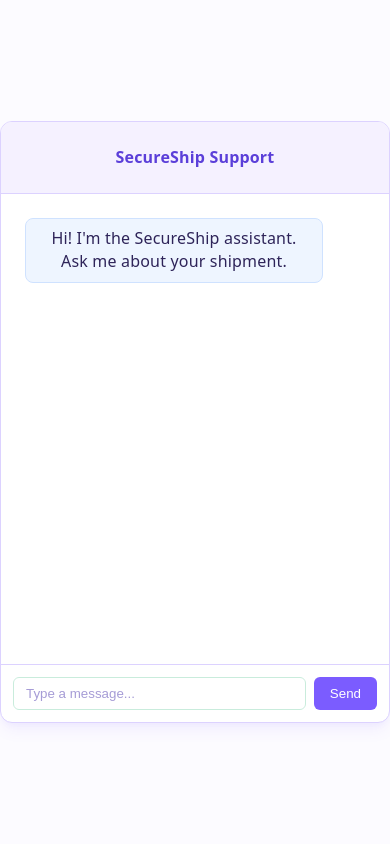
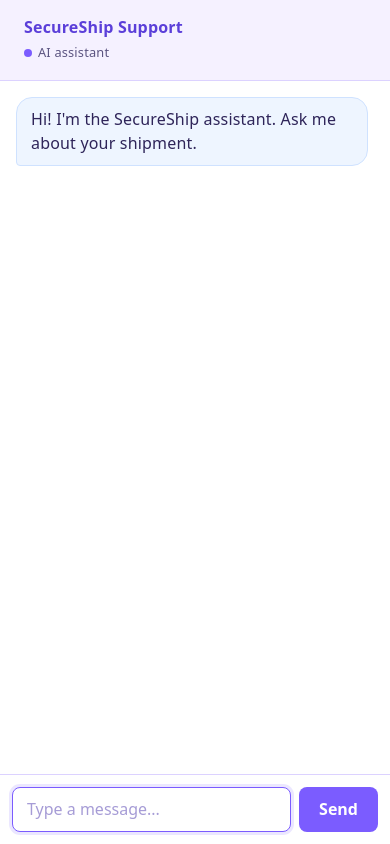
Before and after one commit to andjared/ai-secure-ship, a React (Vite) app in the folder frontend/: page / in a window 390 px wide. Built offline with nearby package versions, Linux system fonts and the light colour scheme.

Commit message:
update UI

```diff
--- a/frontend/src/App.css
+++ b/frontend/src/App.css
@@ -1,5 +1,5 @@
 .app {
-  min-height: 100vh;
+  min-height: 100svh;
   display: flex;
   align-items: center;
   justify-content: center;
--- a/frontend/src/components/AdminGate/AdminGate.css
+++ b/frontend/src/components/AdminGate/AdminGate.css
@@ -1,5 +1,6 @@
 .admin-gate {
   padding: 40px 24px;
+  text-align: center;
 }
 
 .admin-gate__title {
@@ -12,6 +13,7 @@
   margin: 0;
   padding: 40px 24px;
   color: var(--text);
+  text-align: center;
 }
 
 .admin-gate__error {
--- a/frontend/src/components/ChatWindow/ChatWindow.css
+++ b/frontend/src/components/ChatWindow/ChatWindow.css
@@ -1,9 +1,10 @@
 .chat-window {
   display: flex;
   flex-direction: column;
-  width: min(760px, 100%);
-  height: 600px;
-  margin: 40px auto;
+  width: min(680px, 100%);
+  height: min(820px, calc(100svh - 48px));
+  min-height: 420px;
+  margin: 24px auto;
   background: var(--surface);
   border: 1px solid var(--border);
   border-radius: 12px;
@@ -13,9 +14,10 @@
 }
 
 .chat-window__header {
-  padding: 24px;
-  font-weight: 600;
-  color: var(--text-title);
+  display: flex;
+  flex-direction: column;
+  gap: 2px;
+  padding: 16px 24px;
   background: var(--header-bg);
   border-bottom: 1px solid var(--border);
   transition: background-color 0.4s ease;
@@ -24,20 +26,65 @@
   background: var(--header-bg-escalated);
 }
 
+.chat-window__title {
+  font-weight: 600;
+  color: var(--text-title);
+}
+
+.chat-window__status {
+  display: flex;
+  align-items: center;
+  gap: 6px;
+  font-size: 0.8em;
+  color: var(--text);
+}
+.chat-window__status::before {
+  content: "";
+  width: 8px;
+  height: 8px;
+  border-radius: 50%;
+  background: var(--accent);
+}
+.chat-window--escalated .chat-window__status::before {
+  background: #1e7a4c;
+}
+
 .chat-window__messages {
   flex: 1;
   overflow-y: auto;
   padding: 24px;
   display: flex;
   flex-direction: column;
-  gap: 16px;
+  gap: 14px;
 }
 
 .chat-message {
-  padding: 8px 12px;
-  border-radius: 8px;
+  padding: 10px 14px;
+  border-radius: 16px;
   max-width: 80%;
   white-space: pre-wrap;
+  overflow-wrap: anywhere;
+  animation: message-appear 0.2s ease-out;
+}
+/* Consecutive messages from the same sender sit closer together. */
+.chat-message--user + .chat-message--user,
+.chat-message--assistant + .chat-message--assistant,
+.chat-message--human + .chat-message--human {
+  margin-top: -8px;
+}
+
+@keyframes message-appear {
+  from {
+    opacity: 0;
+    transform: translateY(4px);
+  }
+}
+
+.chat-window__shipments {
+  display: flex;
+  flex-direction: column;
+  gap: 8px;
+  margin-top: -6px;
 }
 
 .chat-message--assistant {
@@ -45,6 +92,7 @@
   border: 1px solid var(--bubble-assistant-border);
   color: var(--text-h);
   align-self: flex-start;
+  border-bottom-left-radius: 4px;
 }
 
 .chat-message--human {
@@ -52,6 +100,7 @@
   border: 1px solid var(--bubble-human-border);
   color: var(--text-h);
   align-self: flex-start;
+  border-bottom-left-radius: 4px;
 }
 
 .chat-message--system {
@@ -66,6 +115,7 @@
   background: var(--accent);
   color: white;
   align-self: flex-end;
+  border-bottom-right-radius: 4px;
 }
 
 .chat-message--typing {
@@ -102,6 +152,9 @@
 }
 
 @media (prefers-reduced-motion: reduce) {
+  .chat-message {
+    animation: none;
+  }
   .chat-message--typing span {
     animation: none;
     opacity: 0.7;
@@ -120,11 +173,13 @@
 
 .chat-window__input {
   flex: 1;
-  padding: 8px 12px;
+  min-width: 0;
+  padding: 10px 14px;
+  font: inherit;
   color: var(--text-h);
   background: var(--surface);
-  border: 1px solid var(--border-soft);
-  border-radius: 6px;
+  border: 1px solid var(--border);
+  border-radius: 8px;
 }
 .chat-window__input::placeholder {
   color: var(--text-placeholder);
@@ -136,11 +191,13 @@
 }
 
 .chat-window__send {
-  padding: 8px 16px;
+  padding: 10px 20px;
   border: none;
-  border-radius: 6px;
+  border-radius: 8px;
   background: var(--accent);
   color: white;
+  font: inherit;
+  font-weight: 600;
   cursor: pointer;
 }
 .chat-window__send:hover:not(:disabled) {
@@ -150,3 +207,18 @@
   opacity: 0.6;
   cursor: not-allowed;
 }
+
+@media (max-width: 600px) {
+  .chat-window {
+    height: 100svh;
+    margin: 0;
+    border: none;
+    border-radius: 0;
+  }
+  .chat-window__messages {
+    padding: 16px;
+  }
+  .chat-message {
+    max-width: 90%;
+  }
+}
--- a/frontend/src/components/ChatWindow/ChatWindow.tsx
+++ b/frontend/src/components/ChatWindow/ChatWindow.tsx
@@ -1,4 +1,4 @@
-import { useState } from "react";
+import { Fragment, useEffect, useRef, useState } from "react";
 import type { FormEvent } from "react";
 import "./ChatWindow.css";
 import {
@@ -16,6 +16,12 @@
   role: "user" | "assistant" | "human" | "system";
   content: string;
   shipments?: ShipmentInfo[] | null;
+}
+
+// The model is told to reply in plain text but sometimes still wraps words in
+// asterisks; drop the markers so they are never shown.
+function removeEmphasisMarkers(text: string) {
+  return text.replace(/\*{1,2}([^*\n]+)\*{1,2}/g, "$1");
 }
 
 export function ChatWindow() {
@@ -42,6 +48,20 @@
   const isBusy = isPending || escalation.isPlaying;
   // Who replies: the bot, or "Melany" once the chat has been escalated.
   const replyRole = escalation.isEscalated ? "human" : "assistant";
+
+  const messageList = useRef<HTMLDivElement>(null);
+  const messageInput = useRef<HTMLInputElement>(null);
+
+  // Keep the newest message (or the typing dots) in view.
+  useEffect(() => {
+    const list = messageList.current;
+    if (list) list.scrollTop = list.scrollHeight;
+  }, [messages.length, isPending]);
+
+  // The input is disabled while a reply is on its way, which drops focus.
+  useEffect(() => {
+    if (!isBusy && !isCodeModalOpen) messageInput.current?.focus();
+  }, [isBusy, isCodeModalOpen]);
 
   function handleSubmit(event: FormEvent) {
     event.preventDefault();
@@ -89,23 +109,31 @@
     <div
       className={`chat-window${escalation.isEscalated ? " chat-window--escalated" : ""}`}
     >
-      <div className="chat-window__header">
-        SecureShip Support{escalation.isEscalated && " — Melany"}
+      <header className="chat-window__header">
+        <span className="chat-window__title">SecureShip Support</span>
+        <span className="chat-window__status">
+          {escalation.isEscalated ? "Melany · support agent" : "AI assistant"}
+        </span>
+      </header>
+      <div className="chat-window__messages" ref={messageList}>
+        {messages.map((message, index) => (
+          <Fragment key={index}>
+            <div className={`chat-message chat-message--${message.role}`}>
+              {message.role === "user"
+                ? message.content
+                : removeEmphasisMarkers(message.content)}
             </div>
-      <div className="chat-window__messages">
-        {messages.map((message, index) => (
-          <div
-            key={index}
-            className={`chat-message chat-message--${message.role}`}
-          >
-            {message.content}
-            {message.shipments?.map((shipment) => (
+            {message.shipments && message.shipments.length > 0 && (
+              <div className="chat-window__shipments">
+                {message.shipments.map((shipment) => (
                   <ShipmentCard
                     key={shipment.tracking_number}
                     shipment={shipment}
                   />
                 ))}
               </div>
+            )}
+          </Fragment>
         ))}
         {isPending && (
           <div
@@ -122,6 +150,7 @@
       <form className="chat-window__form" onSubmit={handleSubmit}>
         <input
           className="chat-window__input"
+          ref={messageInput}
           value={draft}
           onChange={(event) => setDraft(event.target.value)}
           placeholder="Type a message..."
--- a/frontend/src/components/ShipmentCard/ShipmentCard.css
+++ b/frontend/src/components/ShipmentCard/ShipmentCard.css
@@ -1,9 +1,9 @@
 .shipment-card {
-  margin-top: 8px;
-  padding: 10px 12px;
+  padding: 14px 16px;
   background: var(--surface);
   border: 1px solid var(--border);
-  border-radius: 8px;
+  border-radius: 12px;
+  box-shadow: var(--shadow);
   color: var(--text-h);
   white-space: normal;
   text-align: left;
@@ -23,9 +23,9 @@
 }
 
 .shipment-card__status {
-  padding: 2px 8px;
+  padding: 3px 10px;
   border-radius: 999px;
-  font-size: 0.8em;
+  font-size: 0.85em;
   font-weight: 600;
   color: var(--text-title);
   background: var(--accent-bg);
--- a/frontend/src/index.css
+++ b/frontend/src/index.css
@@ -46,7 +46,6 @@
   width: 1126px;
   max-width: 100%;
   margin: 0 auto;
-  text-align: center;
   min-height: 100svh;
   display: flex;
   flex-direction: column;
```
Lines whose indentation alone changed are shown as unchanged.
